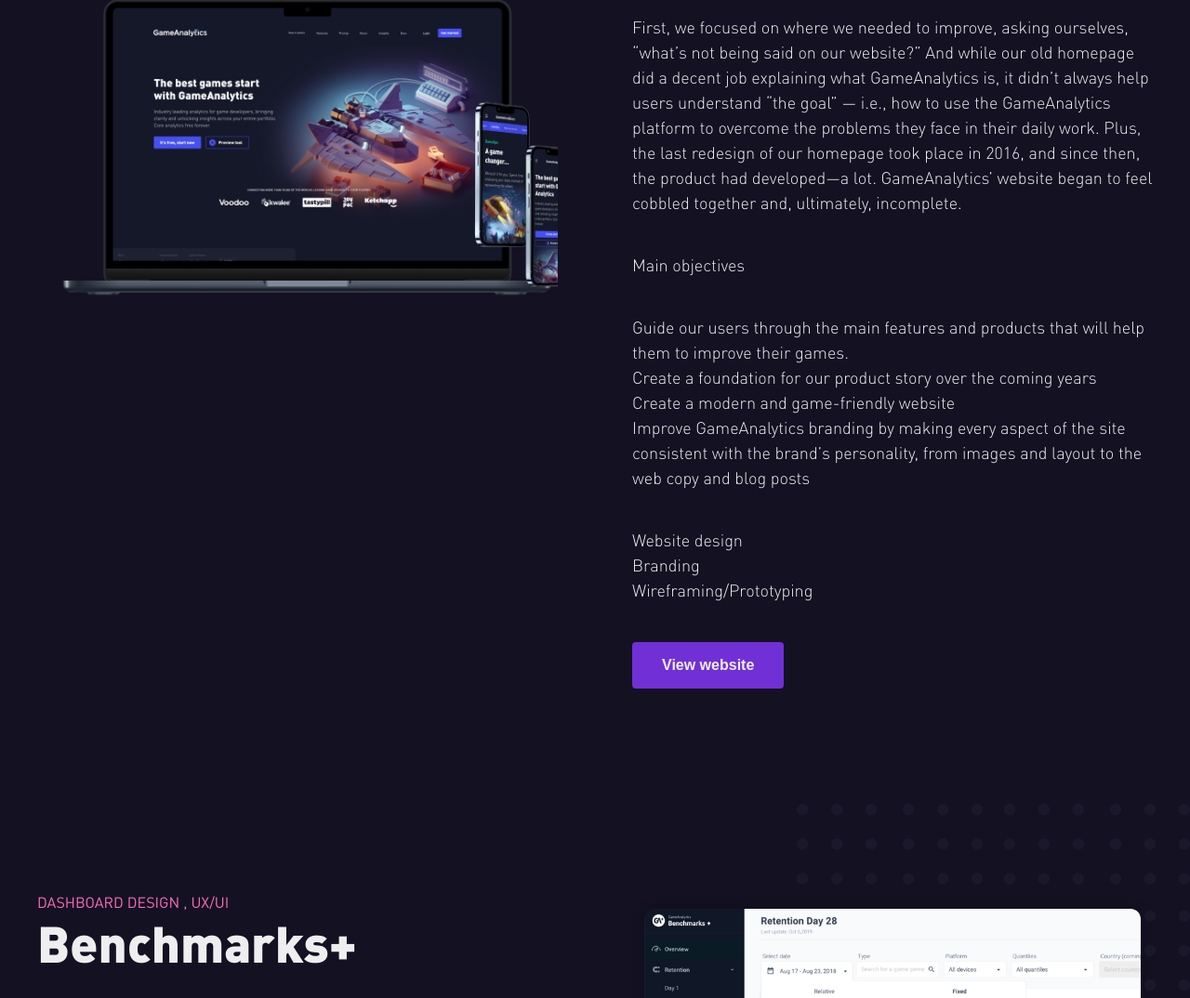
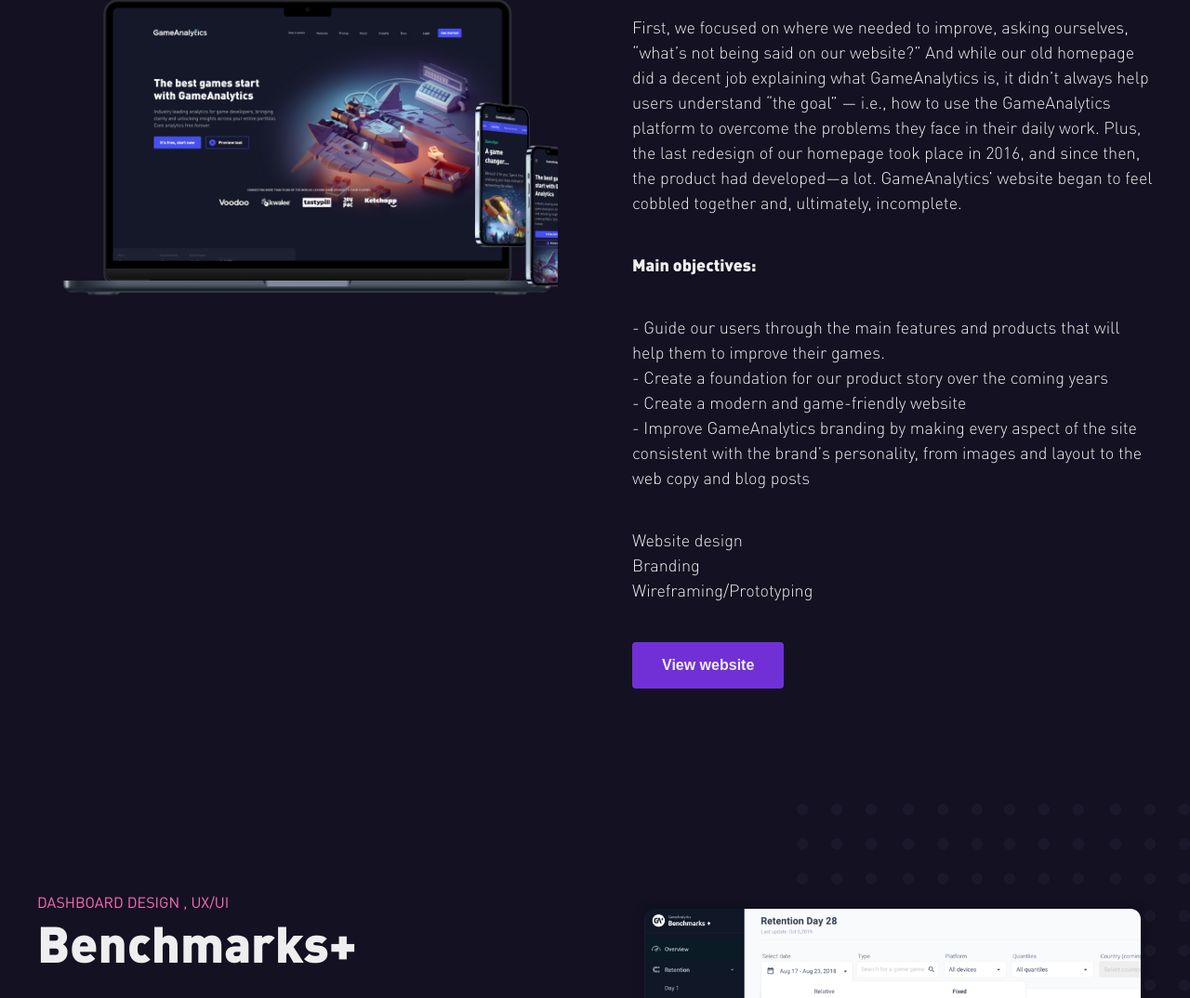
Before and after one commit to MarinaShumeiko/portfolio, a website: page index.html in a window 1280 px wide. Shown: the part 3213-4287 px from the top of the page at 93% size. Drawn offline with nearby package versions, Linux system fonts and the light colour scheme; files whose address does not match are found by name.

Commit message:
Update index.html

```diff
--- a/index.html
+++ b/index.html
@@ -115,12 +115,12 @@
                 <h3 class="ga-subtitle">UX/UI, development</h3>
                 <h2 class="ga-title">GameAnalytics Website</h2>
                 <p class="ga-description">First, we focused on where we needed to improve, asking ourselves, “what’s not being said on our website?” And while our old homepage did a decent job explaining what GameAnalytics is, it didn’t always help users understand “the goal” — i.e., how to use the GameAnalytics platform to overcome the problems they face in their daily work. Plus, the last redesign of our homepage took place in 2016, and since then, the product had developed—a lot. GameAnalytics’ website began to feel cobbled together and, ultimately, incomplete.</p>
-                <p class="ga-description"><strong>Main objectives</strong></p>
+                <p style="font-weight:bold !important;" class="ga-description">Main objectives:</p>
                 <ul class="ga-description">
-                        <li class="ga-description">Guide our users through the main features and products that will help them to improve their games.</li>
-                        <li class="ga-description">Create a foundation for our product story over the coming years</li>
-                        <li class="ga-description">Create a modern and game-friendly website</li>
-                        <li class="ga-description">Improve GameAnalytics branding by making every aspect of the site consistent with the brand’s personality, from images and layout to the web copy and blog posts</li>
+                        <li class="ga-description">- Guide our users through the main features and products that will help them to improve their games.</li>
+                        <li class="ga-description">- Create a foundation for our product story over the coming years</li>
+                        <li class="ga-description">- Create a modern and game-friendly website</li>
+                        <li class="ga-description">- Improve GameAnalytics branding by making every aspect of the site consistent with the brand’s personality, from images and layout to the web copy and blog posts</li>
                     </ul>
                 <div class="flex between">
                     <ul class="ga-description">
```
